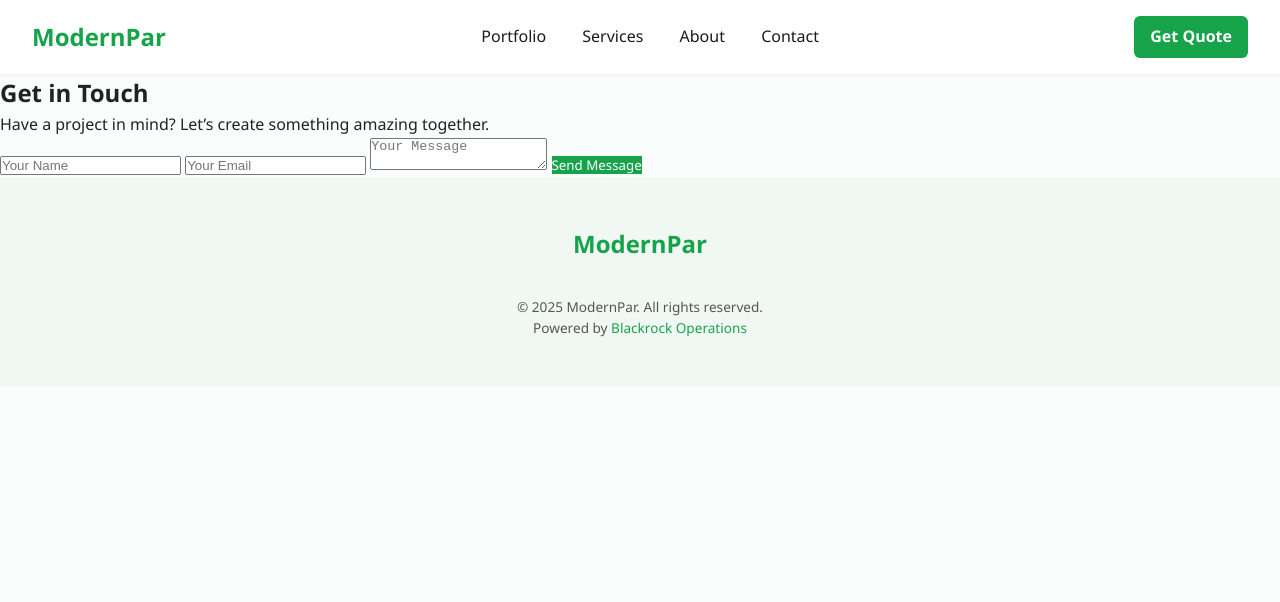
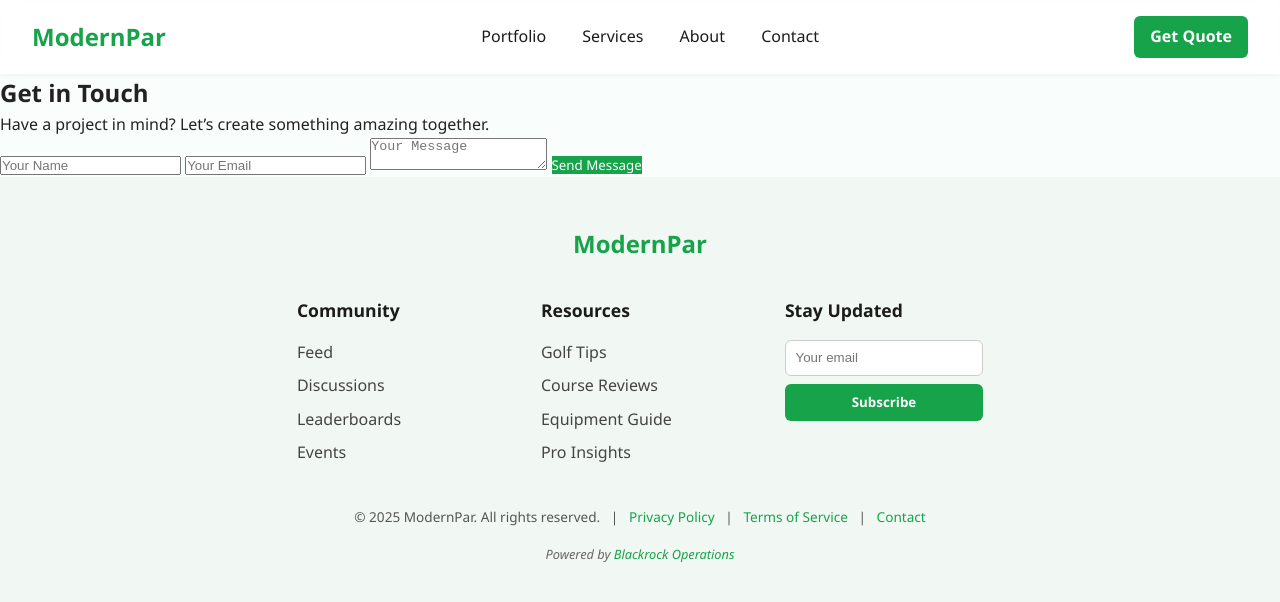
Before and after one commit to golfshare/golfcreator, a plain HTML site: page contact.html in a window 1280 px wide. Drawn offline with Linux system fonts and the light colour scheme.

Commit message:
Update contact.html

```diff
--- a/contact.html
+++ b/contact.html
@@ -33,9 +33,49 @@
 
   <!-- Footer -->
   <footer>
-    <a href="index.html" class="footer-brand">ModernPar</a>
-    <p>&copy; 2025 ModernPar. All rights reserved.</p>
-    <p class="powered">Powered by <a href="https://blackrockoperations.com" target="_blank">Blackrock Operations</a></p>
+    <a href="#" class="footer-brand">ModernPar</a>
+
+    <div class="footer-links">
+      <div class="footer-col">
+        <h4>Community</h4>
+        <ul>
+          <li><a href="#">Feed</a></li>
+          <li><a href="#">Discussions</a></li>
+          <li><a href="#">Leaderboards</a></li>
+          <li><a href="#">Events</a></li>
+        </ul>
+      </div>
+
+      <div class="footer-col">
+        <h4>Resources</h4>
+        <ul>
+          <li><a href="#">Golf Tips</a></li>
+          <li><a href="#">Course Reviews</a></li>
+          <li><a href="#">Equipment Guide</a></li>
+          <li><a href="#">Pro Insights</a></li>
+        </ul>
+      </div>
+
+      <div class="footer-col">
+        <h4>Stay Updated</h4>
+        <form class="footer-form">
+          <input type="email" placeholder="Your email">
+          <button type="submit">Subscribe</button>
+        </form>
+      </div>
+    </div>
+
+    <p>&copy; 2025 ModernPar. All rights reserved. &nbsp; | &nbsp;
+       <a href="#">Privacy Policy</a> &nbsp; | &nbsp;
+       <a href="#">Terms of Service</a> &nbsp; | &nbsp;
+       <a href="#">Contact</a>
+    </p>
+
+    <!-- New small italicized line -->
+    <p class="powered-by">
+      Powered by <a href="https://blackrockoperations.com" target="_blank">Blackrock Operations</a>
+    </p>
   </footer>
+
 </body>
 </html>
```
